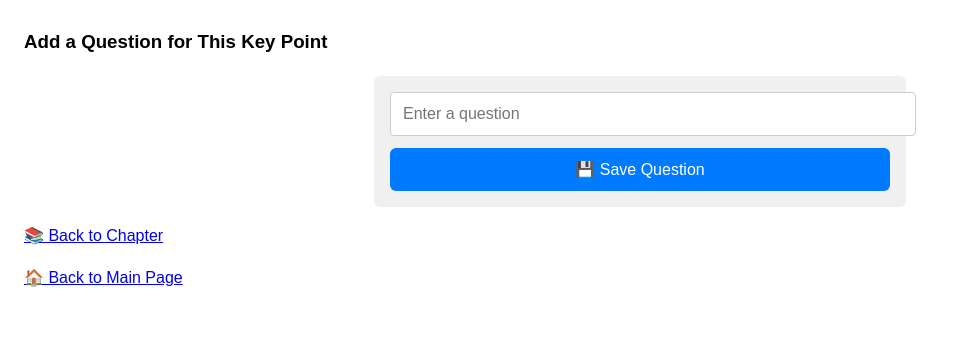
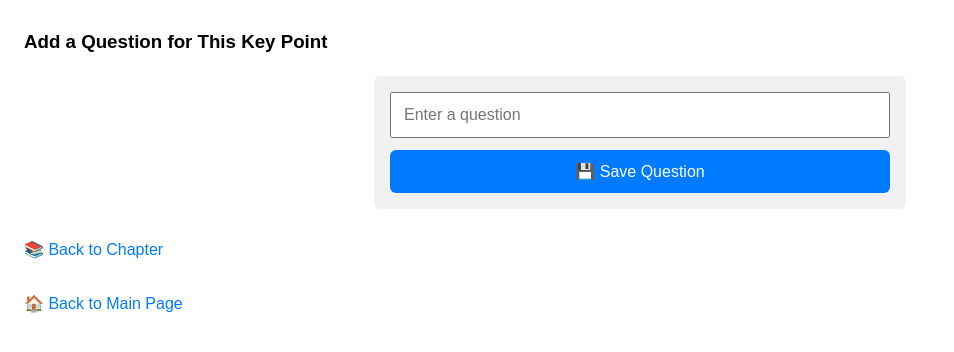
Before and after one commit to andreiyorku/pythonanywhere, a Django app: template myapp/templates/chapter_key_point.html in a window 1280 px wide. Shown: the part 88-440 px from the top of the page, without its empty margins (0-954 px from the left). Run offline with Django 3.2, Linux system fonts and the light colour scheme; the template is opened without the code that fills it, so the values that code supplies are empty; parts of the project's set-up code (start-up, migrations or seed data) failed here and were passed over.

Commit message:
chapter key point updated some more

```diff
--- a/myapp/templates/chapter_key_point.html
+++ b/myapp/templates/chapter_key_point.html
@@ -2,19 +2,7 @@
 <html lang="en">
 <head>
     <title>Chapter {{ chapter_number }} - Key Point {{ key_point_number }}</title>
-    <style>
-        #answerContent {
-            display: {% if show_answer %}block{% else %}none{% endif %};
-            margin-top: 15px;
-        }
-    </style>
-    <script>
-        function showAnswer() {
-            document.getElementById('answerContent').style.display = 'block';
-            document.getElementById('showAnswerButton').style.display = 'none';
-        }
-    </script>
-	<meta name="viewport" content="width=device-width, initial-scale=1">
+    <meta name="viewport" content="width=device-width, initial-scale=1">
     <style>
         body {
             font-family: Arial, sans-serif;
@@ -27,59 +15,52 @@
             text-align: center;
             margin-bottom: 16px;
         }
-        .keypoint {
-            background-color: #f5f5f5;
-            padding: 12px;
-            border-radius: 6px;
+        p, div {
+            font-size: 1rem;
             margin-bottom: 12px;
         }
-        .keypoint p {
-            font-size: 1rem;
-        }
         form {
-            width: 100%;
+            display: flex;
+            flex-direction: column;
+            gap: 12px;
             max-width: 500px;
             margin: 16px auto;
             padding: 16px;
             background-color: #f0f0f0;
             border-radius: 6px;
         }
-        form label {
+        form input, form button {
             font-size: 1rem;
-            display: block;
-            margin-bottom: 6px;
-        }
-        form input, form select, form textarea {
-            width: 100%;
             padding: 12px;
-            font-size: 1rem;
-            margin-bottom: 12px;
-            border: 1px solid #ccc;
-            border-radius: 4px;
         }
         form button {
-            width: 100%;
-            padding: 12px;
-            font-size: 1rem;
             background-color: #007bff;
-            color: #fff;
+            color: white;
             border: none;
             border-radius: 6px;
             cursor: pointer;
         }
-        .nav-buttons {
-            text-align: center;
-            margin-top: 16px;
+        form button:hover {
+            background-color: #0056b3;
         }
-        .nav-buttons a {
+        #answerContent {
+            display: {% if show_answer %}block{% else %}none{% endif %};
+            margin-top: 15px;
+        }
+        #showAnswerButton button {
+            font-size: 1rem;
+            padding: 12px 24px;
+            cursor: pointer;
+        }
+        a {
             display: inline-block;
-            padding: 12px 24px;
             font-size: 1rem;
-            background-color: #007bff;
-            color: #fff;
+            margin-top: 12px;
             text-decoration: none;
-            border-radius: 6px;
-            margin: 0 5px;
+            color: #007bff;
+        }
+        a:hover {
+            text-decoration: underline;
         }
         @media (max-width: 768px) {
             body {
@@ -88,15 +69,17 @@
             h1 {
                 font-size: 1.5rem;
             }
-            .keypoint p, form label, form input, form select, form textarea, form button {
+            p, div, form input, form button, #showAnswerButton button, a {
                 font-size: 1.1rem;
-            }
-            .nav-buttons a {
-                font-size: 1.1rem;
-                padding: 14px 28px;
             }
         }
     </style>
+    <script>
+        function showAnswer() {
+            document.getElementById('answerContent').style.display = 'block';
+            document.getElementById('showAnswerButton').style.display = 'none';
+        }
+    </script>
 </head>
 <body>
     <h1>Chapter {{ chapter_number }} - Key Point {{ key_point_number }}</h1>
```
